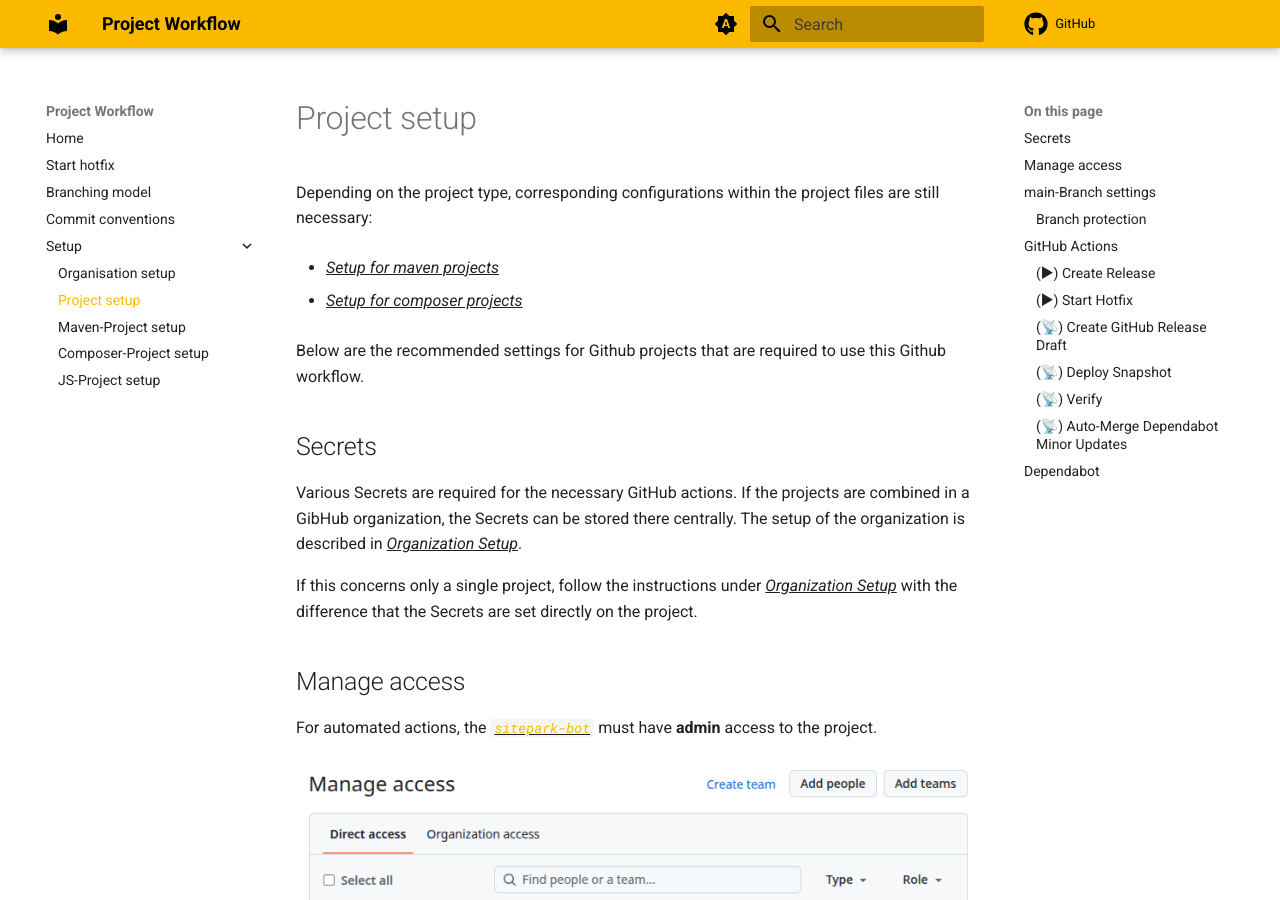
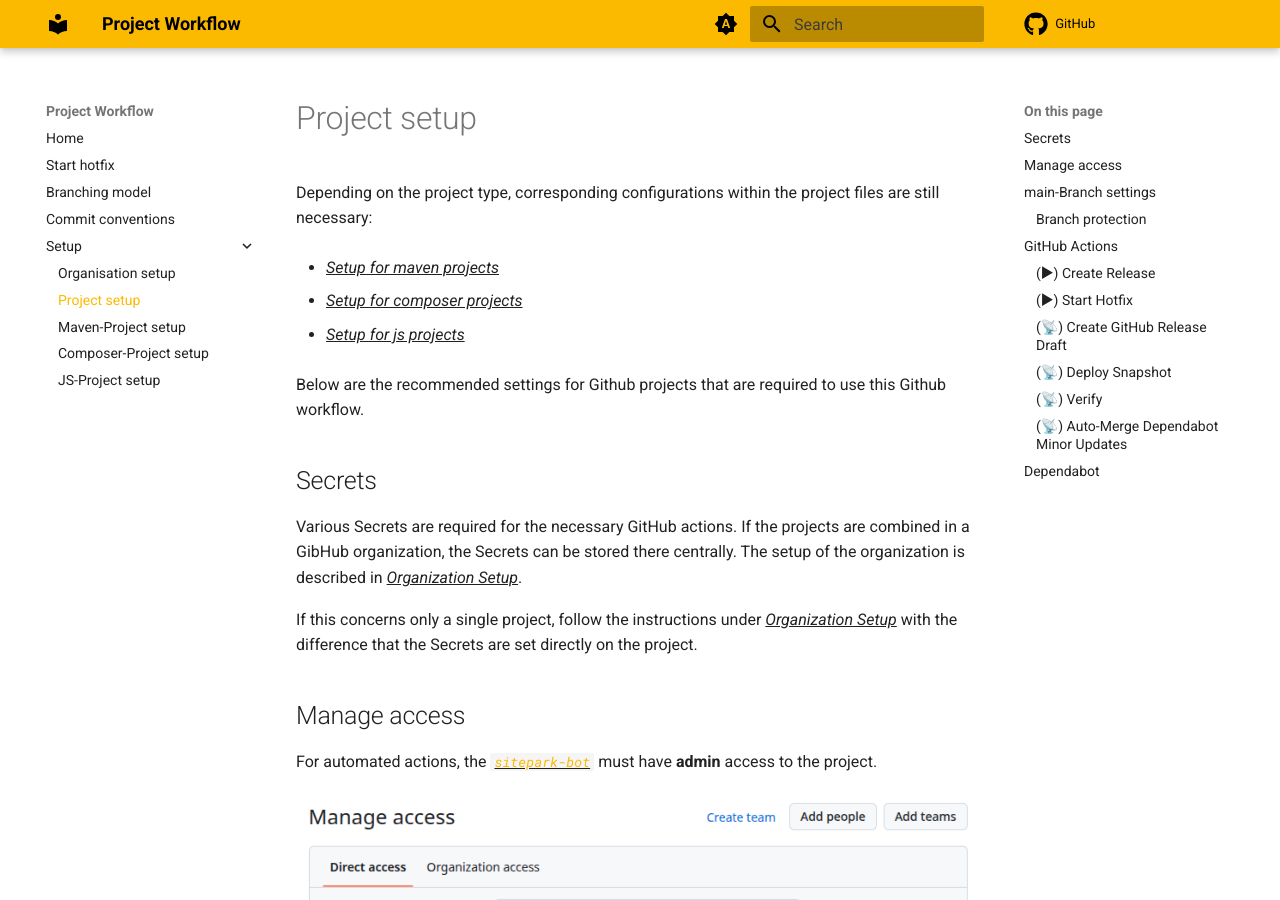
Before and after one commit to sitepark/github-project-workflow, an MkDocs documentation site: the page built from docs/project-setup.md, in a window 1280 px wide and 900 px high. Built offline with MkDocs 1.6.1 and Material for MkDocs 9.7.7, drawn with Linux system fonts in a browser that asks for light colours; comment, search, counter and statistics services are not loaded.

Commit message:
docs: update js-project setup

```diff
--- a/docs/project-setup.md
+++ b/docs/project-setup.md
@@ -5,6 +5,8 @@ Depending on the project type, corresponding configurations within the project f
 - [Setup for maven projects](project-setup-maven.md)
 
 - [Setup for composer projects](project-setup-composer.md)
+
+- [Setup for js projects](project-setup-js.md)
 
 Below are the recommended settings for Github projects that are required to use this Github workflow.
 
```
